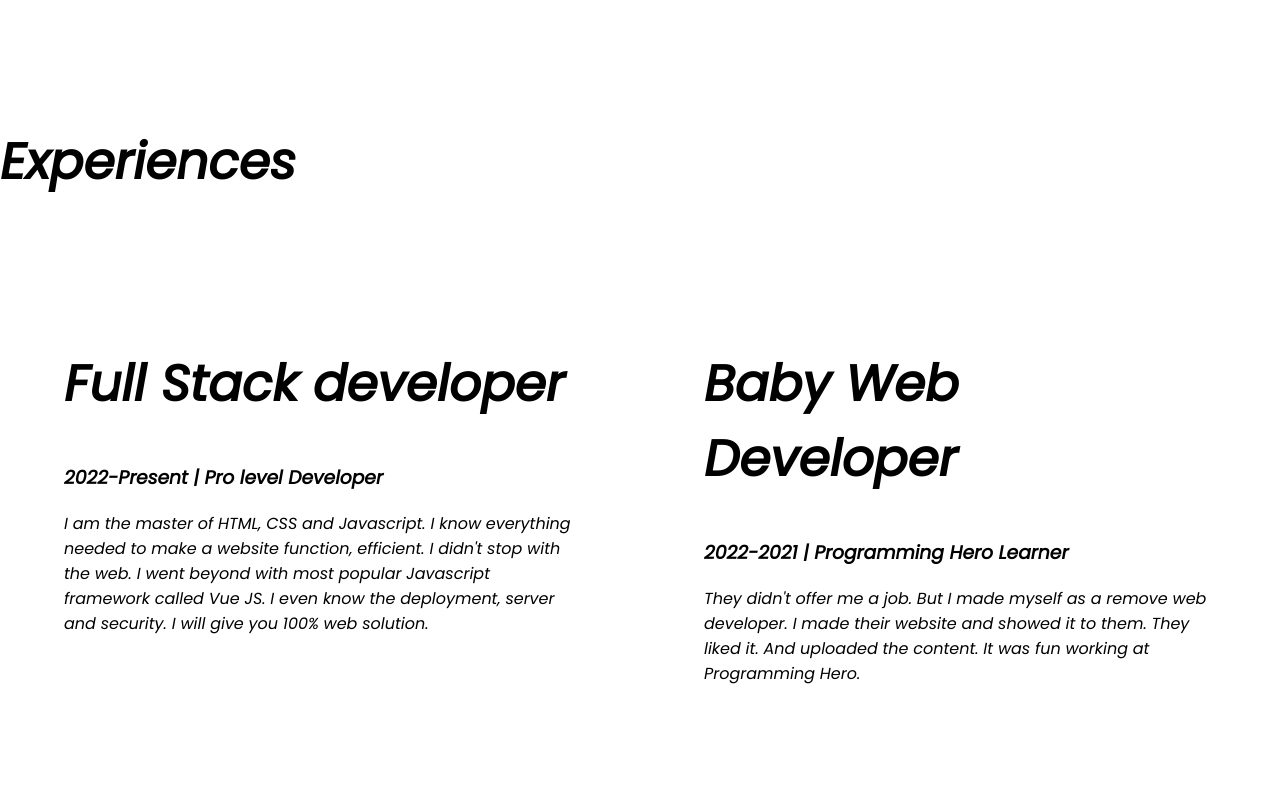
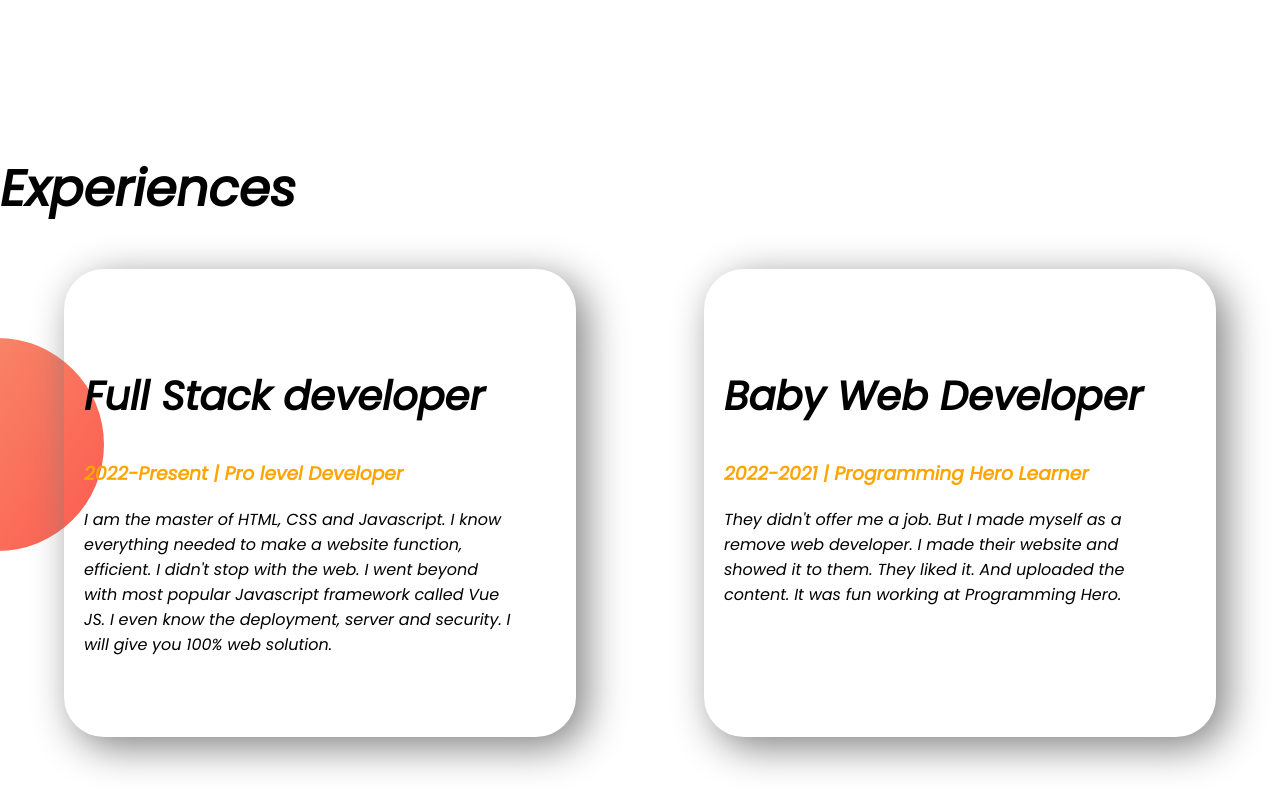
Before and after one commit to aaminanik/Developer-Portfolio, a plain HTML site: page index.html in a window 1280 px wide. Shown: the part 1269-2080 px from the top of the page. Drawn offline with Linux system fonts and the light colour scheme.

Commit message:
Experience-area

```diff
--- a/index.html
+++ b/index.html
@@ -52,17 +52,17 @@
     <section class="experience-area">
         <h1>Experiences</h1>
         <div class="flexible-container">
-            <div class="half-width">
-                <h1>Full Stack developer</h1>
-                <h3>2022-Present | Pro level Developer</h3>
+            <div class="half-width experience-item">
+                <h2>Full Stack developer</h2>
+                <h3 class="orange-color">2022-Present | Pro level Developer</h3>
                 <p>I am the master of HTML, CSS and Javascript. I know everything needed to make a website function,
                     efficient. I didn't stop with the web. I went beyond with most popular Javascript framework called
                     Vue
                     JS. I even know the deployment, server and security. I will give you 100% web solution.</p>
             </div>
-            <div class="half-width">
-                <h1>Baby Web Developer</h1>
-                <h3>2022-2021 | Programming Hero Learner</h3>
+            <div class="half-width experience-item">
+                <h2>Baby Web Developer</h2>
+                <h3 class="orange-color">2022-2021 | Programming Hero Learner</h3>
                 <p>They didn't offer me a job. But I made myself as a remove web developer. I made their website and
                     showed
                     it to them. They liked it. And uploaded the content. It was fun working at Programming Hero.</p>
--- a/style.css
+++ b/style.css
@@ -4,6 +4,9 @@ body{
 }
 h1{
     font-size: 50px;
+}
+h2{
+    font-size: 40px;
 }
 .orange-color{
     color: orange;
@@ -36,3 +39,16 @@ h1{
     background-repeat: no-repeat;
     background-position: right;
 }
+.experience-item{
+    width: 40%;
+    margin-left: 5%;
+    margin-right: 5%;
+    padding-left: 20px;
+    border-radius: 40px;
+    box-shadow: 10px 10px 40px grey;
+}
+.experience-area{
+    background-image: url(images/exp-bg.png);
+    background-repeat: no-repeat;
+    background-position: left;
+}
```
